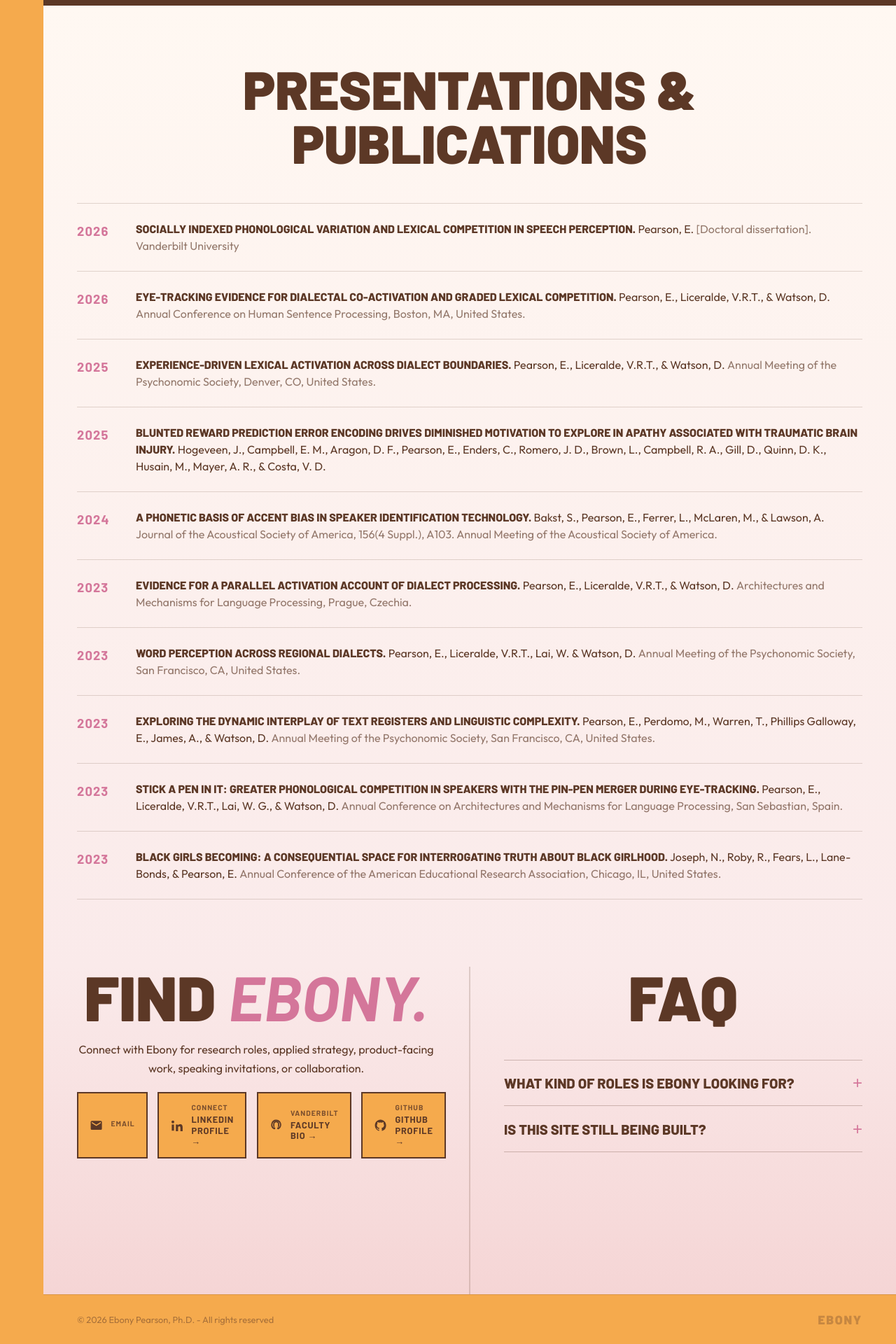
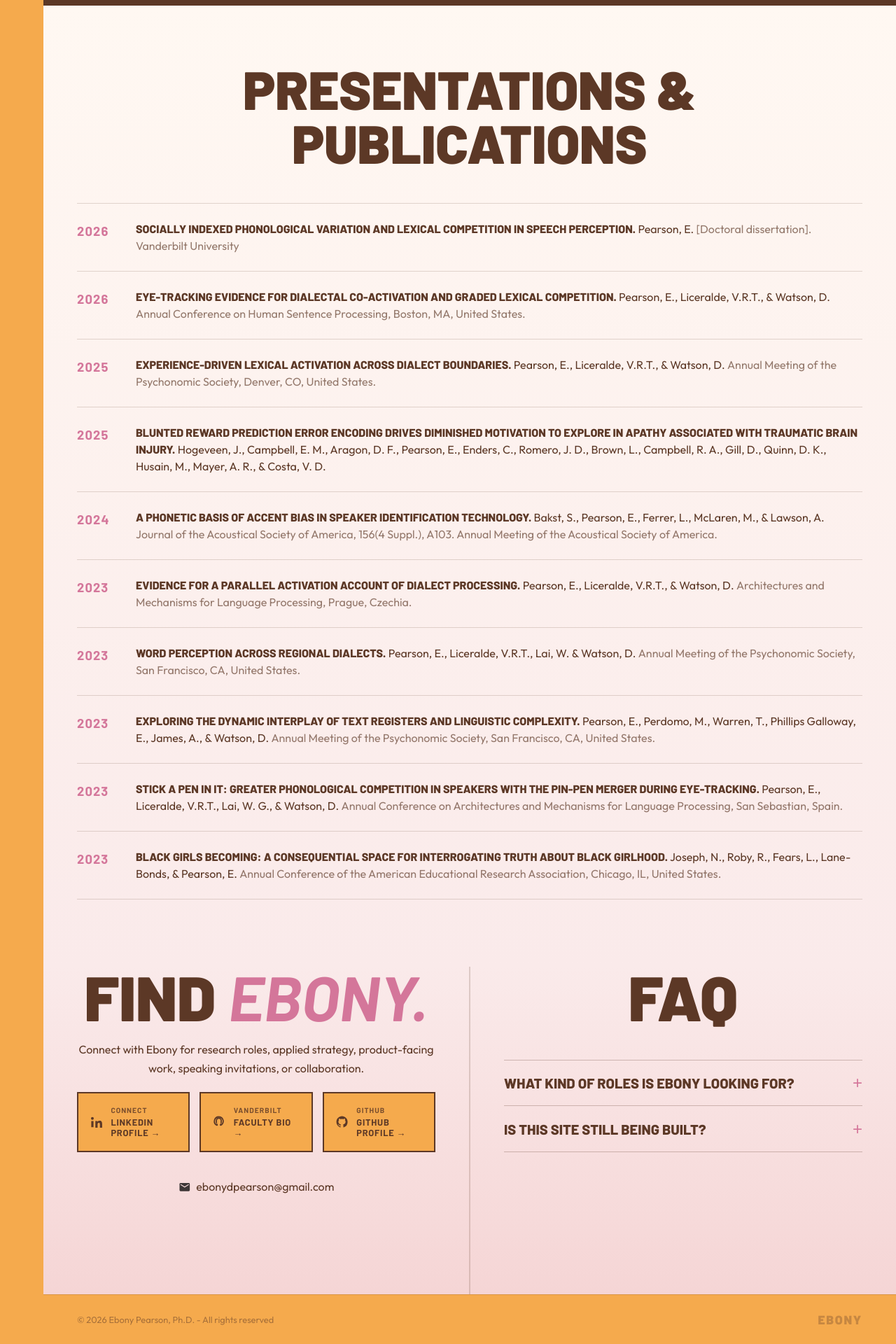
Before and after one commit to ebonypearson/ebonypearson.github.io, a Jekyll site: the page built from index.html, in a window 1280 px wide. Shown: the part 2809-4729 px from the top of the page at 70% size. Built offline with Jekyll 4.4.1, drawn with Linux system fonts in a browser that asks for light colours.

Commit message:
updated the contact email section

```diff
--- a/_data/contact.yml
+++ b/_data/contact.yml
@@ -1,7 +1,4 @@
 links:
-  - label: Email
-    url: "mailto:ebonydpearson@gmail.com"
-
   - label: Connect
     text: "LinkedIn Profile →"
     url: "https://www.linkedin.com/in/ebony-pearson"
--- a/_includes/sections/contact-faq.html
+++ b/_includes/sections/contact-faq.html
@@ -30,6 +30,10 @@
           </a>
           {% endfor %}
         </div>
+        <p class="contact-email-plain">
+          <svg class="contact-email-icon" role="presentation" focusable="false" aria-hidden="true"><use href="#icon-email"></use></svg>
+          <a href="mailto:ebonydpearson@gmail.com">ebonydpearson@gmail.com</a>
+        </p>
       </div>
     </div>
   </div>
--- a/assets/style.css
+++ b/assets/style.css
@@ -1204,6 +1204,31 @@ section {
   border-radius: 99px;
 }
 
+.contact-email-plain {
+  display: flex;
+  align-items: center;
+  justify-content: center;
+  gap: 0.5rem;
+  margin-top: 1.25rem;
+  font-size: 0.95rem;
+}
+
+.contact-email-icon {
+  width: 1.1rem;
+  height: 1.1rem;
+  flex-shrink: 0;
+  opacity: 0.75;
+}
+
+.contact-email-plain a {
+  color: var(--accent);
+  text-decoration: none;
+}
+
+.contact-email-plain a:hover {
+  text-decoration: underline;
+}
+
 .contact-section {
   background: linear-gradient(135deg, var(--contact-grad-start) 0%, var(--contact-grad-end) 100%);
   display: grid;
```
